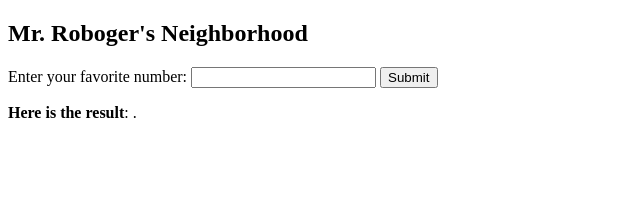
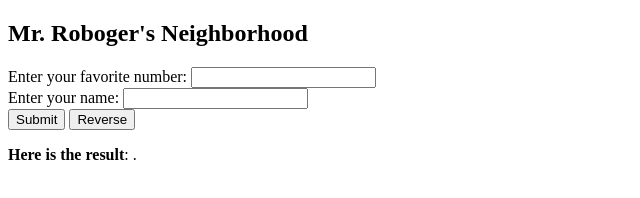
Before and after one commit to hjkim971205/mr-rogers, a plain HTML site: page index.html in a window 1280 px wide. Shown: the whole page, without its empty margins (0-640 px from the left). Drawn offline with Linux system fonts and the light colour scheme.

Commit message:
add a space to input the user's name

```diff
--- a/index.html
+++ b/index.html
@@ -14,7 +14,12 @@
       <form>
         <label for="input">Enter your favorite number:</label>
         <input id="input" type="number">
-        <button type="submit" name = "submit">Submit</button>
+        <br>
+        <label for="nameInput">Enter your name:</label>
+        <input id="nameInput" type="string">
+        <br>
+        <button type="submit" name="submit">Submit</button>
+        <input type="button" id="btn" value="Reverse">
       </form>
       <br>
       <p><b>Here is the result</b>: <span id="result"></span>.</p>
```
